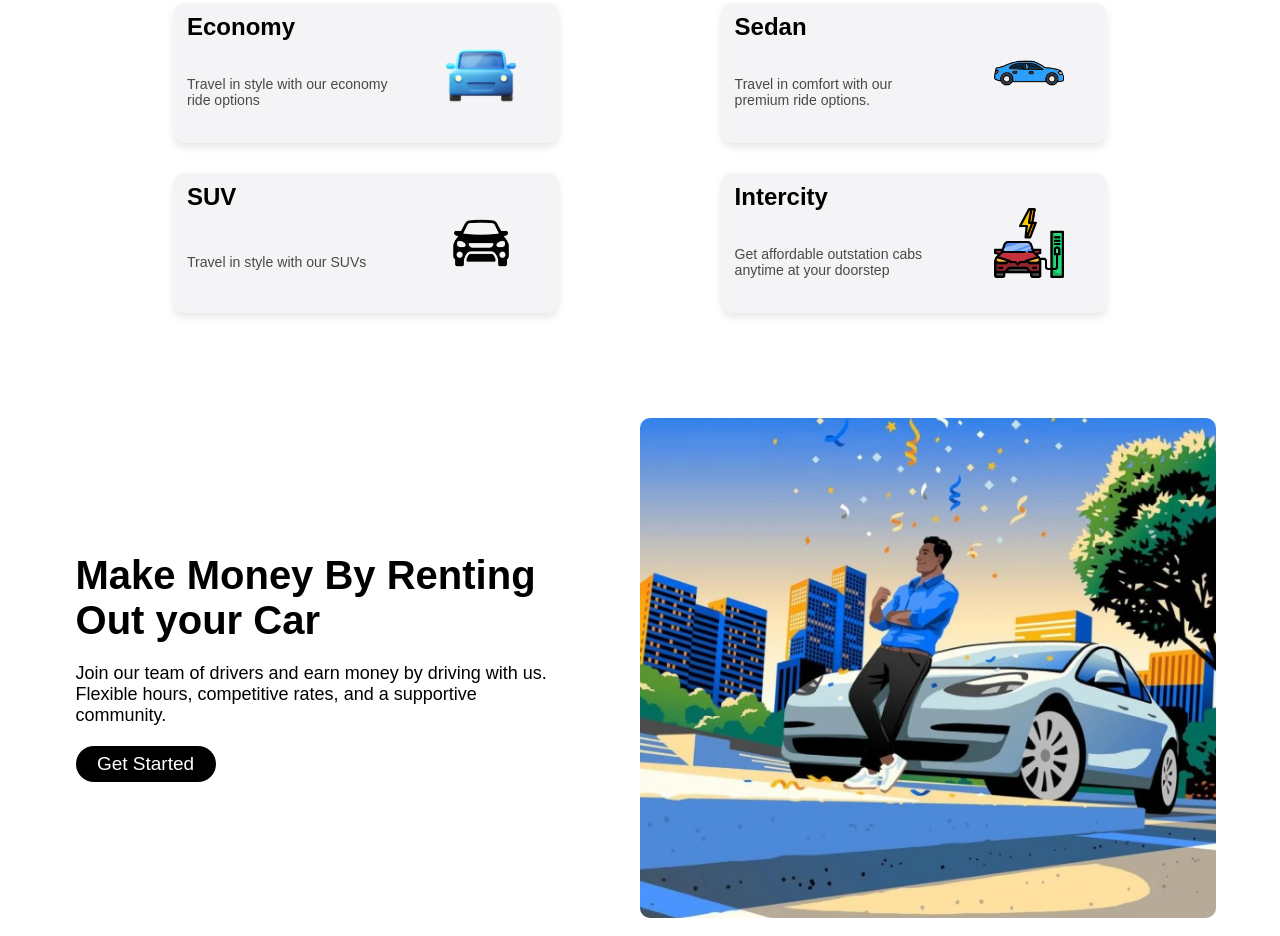
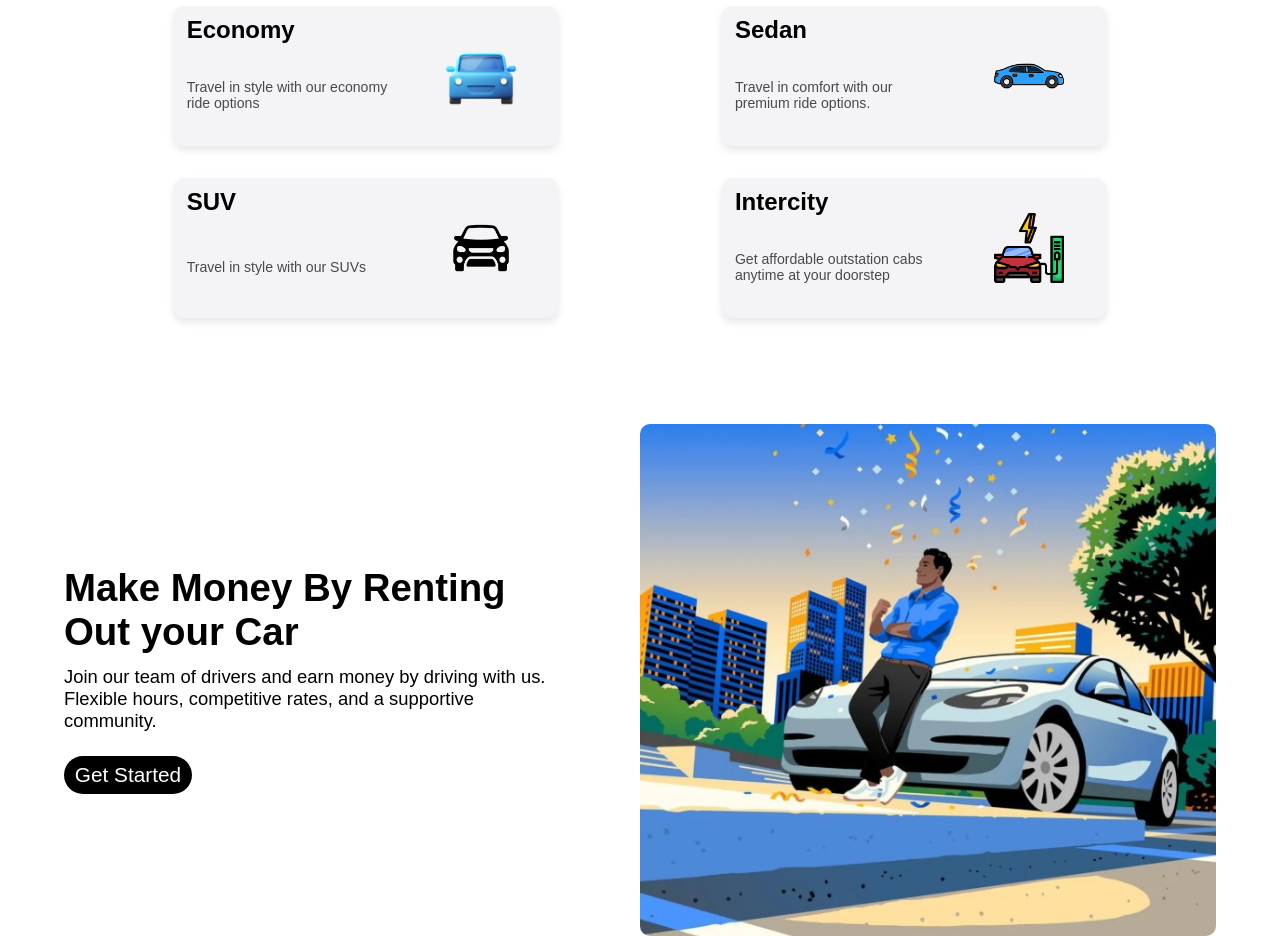
Before and after one commit to gauravnegi123/Tour---Travels-, a plain HTML site: page bookcab.html in a window 1280 px wide. Shown: the part 712-1648 px from the top of the page. Drawn offline with nearby package versions, Linux system fonts and the light colour scheme; some packages are replaced by stand-ins of ours.

Commit message:
make money section css update

```diff
--- a/style.css
+++ b/style.css
@@ -14,7 +14,7 @@ html{
 
 .back-to-top {
     color : black;
-    font-size: 15px;
+    font-size:clamp(0.7rem, 1vw, 1.2rem);
     display: flex;
     justify-content: center;
     padding:0.5%;
@@ -778,7 +778,7 @@ padding: 110px 30%;
 }
 
 .ride h2 {
-    font-size:  clamp(1.2rem, 2vw, 1.5rem);
+    font-size:  clamp(1.1rem, 2vw, 1.5rem);
     margin-top: clamp(0.4rem, 1vw, 0.6rem);
     margin-left: clamp(0.5rem, 1vw, 0.8rem);
 }
@@ -792,7 +792,7 @@ padding: 110px 30%;
 
 .ride-content {
     display: flex;
-    margin: clamp(0.3rem, 1vw, 1.5rem);
+    margin: clamp(0.4rem, 1vw, 1.5rem);
     flex-wrap: wrap;
     justify-content: space-evenly;
 }
@@ -800,10 +800,10 @@ padding: 110px 30%;
 .ride-option {
     background-color: #f4f3f6;
     width: clamp(20rem, 30vw, 25rem);
-    height: clamp(7rem, 20vw, 8.75rem);
+    height: clamp(4rem, 20vw, 8.75rem);
     display: flex;
     justify-content:space-evenly;
-    margin: 15px;
+    margin: clamp(0.5rem, 2vw, 1rem);
     border-radius: 10px;
     box-shadow: 0 4px 8px rgba(0, 0, 0, 0.1);
     transition: transform 0.3s ease;
@@ -852,44 +852,44 @@ padding: 110px 30%;
 
 
 
+
 .makemoney {
-    margin: 5%;
+    margin: clamp(0.5rem, 5vw, 5%);
     display:flex;
     justify-content: space-between;
     justify-content: center;
-    height: 500px;
+    height: clamp(18rem, 50vw, 32rem);
 }
 
 .makemoney-content {
-    padding: 1%;
-    padding-right: 6%;
+    padding-right:clamp(2%, 6vw, 7%);
     display: flex;
     flex-direction: column;
     user-select: none;
     justify-content: center;
-    width: 50%;;
+    width: 50%;
 }
 
 .makemoney-content h1 {
-    font-size: 40px;
+    font-size:clamp(1.03rem, 3vw, 3rem);
     color: black;
-    margin-bottom: 20px;
+    margin-bottom:clamp(0.5rem, 1vw, 1.3rem);
 }
 
 .makemoney-content p {
-    font-size: 18px;
+    font-size:clamp(0.6rem, 1.5vw, 1.15rem);
     color: black;
-    margin-bottom: 20px;
+    margin-bottom:clamp(0.6rem, 2vw, 1.5rem);
 }
 
 .makemoney-content a {
     display: inline-block;
     color: white;
     background-color: black;
-    font-size: 19px;
+    font-size:clamp(0.6rem, 2vw, 1.3rem);
     border: 7px solid transparent;
     border-radius: 40px;
-    width: 140px;
+    width:clamp(5rem, 10vw, 12rem);
     cursor: pointer;
     text-align: center;
 }
```
